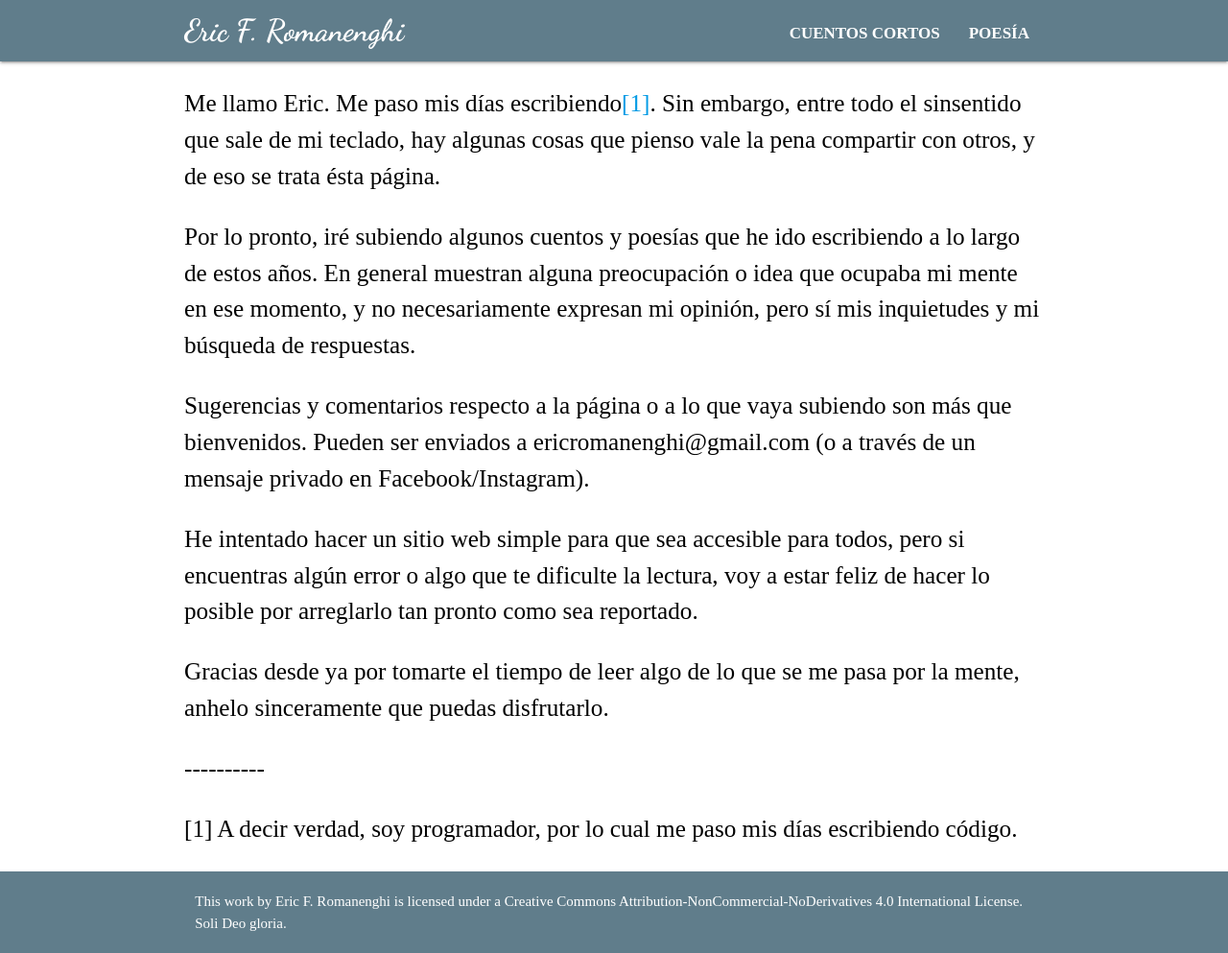
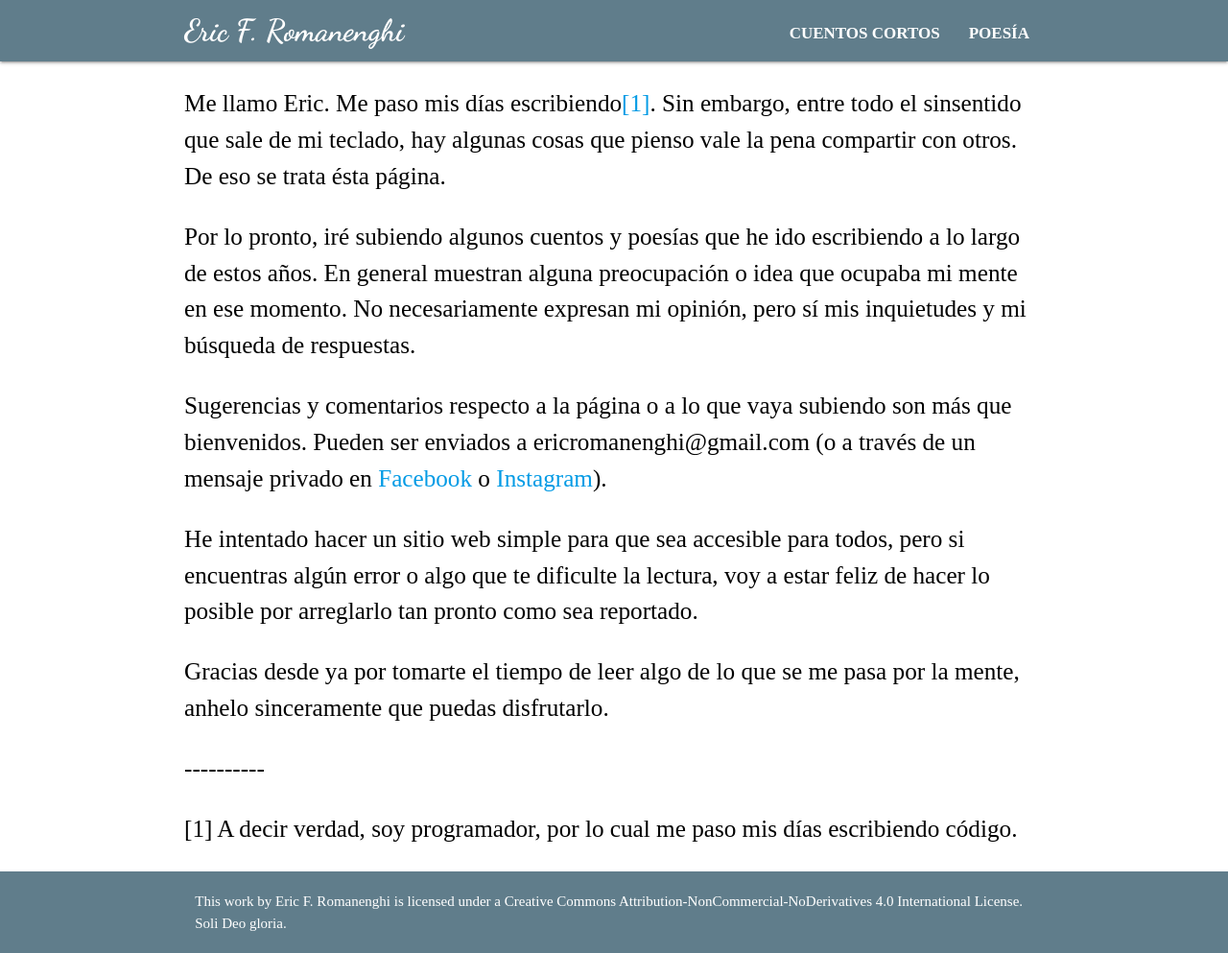
Before and after one commit to ericromanenghi/ericromanenghi.github.io, a Jekyll site: the page built from index.html, in a window 1280 px wide. Shown: the whole page at 96% size. Built offline with Jekyll 4.4.1, drawn with Linux system fonts in a browser that asks for light colours; some web fonts are replaced; some of the changed lines change nothing that is shown.

Commit message:
Fix some grammatical errors + add links to social media

```diff
--- a/index.html
+++ b/index.html
@@ -3,11 +3,11 @@
 title: "Eric F. Romanenghi - Sitio personal"
 ---
 
-<p>Me llamo Eric. Me paso mis días escribiendo<a href="#n1">[1]</a>. Sin embargo, entre todo el sinsentido que sale de mi teclado, hay algunas cosas que pienso vale la pena compartir con otros, y de eso se trata ésta página.</p>
+<p>Me llamo Eric. Me paso mis días escribiendo<a href="#n1">[1]</a>. Sin embargo, entre todo el sinsentido que sale de mi teclado, hay algunas cosas que pienso vale la pena compartir con otros. De eso se trata ésta página.</p>
 
-<p>Por lo pronto, iré subiendo algunos cuentos y poesías que he ido escribiendo a lo largo de estos años. En general muestran alguna preocupación o idea que ocupaba mi mente en ese momento, y no necesariamente expresan mi opinión, pero sí mis inquietudes y mi búsqueda de respuestas.</p>
+<p>Por lo pronto, iré subiendo algunos cuentos y poesías que he ido escribiendo a lo largo de estos años. En general muestran alguna preocupación o idea que ocupaba mi mente en ese momento. No necesariamente expresan mi opinión, pero sí mis inquietudes y mi búsqueda de respuestas.</p>
 
-<p>Sugerencias y comentarios respecto a la página o a lo que vaya subiendo son más que bienvenidos. Pueden ser enviados a ericromanenghi@gmail.com (o a través de un mensaje privado en Facebook/Instagram).</p>
+<p>Sugerencias y comentarios respecto a la página o a lo que vaya subiendo son más que bienvenidos. Pueden ser enviados a ericromanenghi@gmail.com (o a través de un mensaje privado en <a href="https://www.facebook.com/eric.romanenghi" target="_blank">Facebook</a> o <a href="https://www.instagram.com/ericromanenghi/" target="_blank">Instagram</a>).</p>
 
 <p>He intentado hacer un sitio web simple para que sea accesible para todos, pero si encuentras algún error o algo que te dificulte la lectura, voy a estar feliz de hacer lo posible por arreglarlo tan pronto como sea reportado.</p>
 
```
